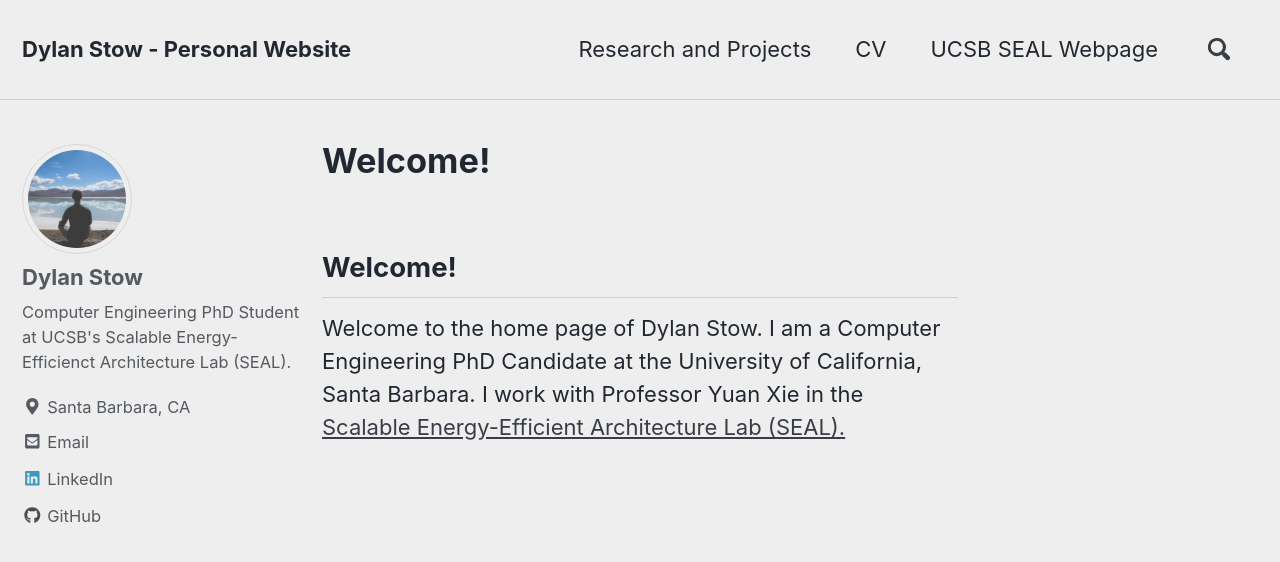
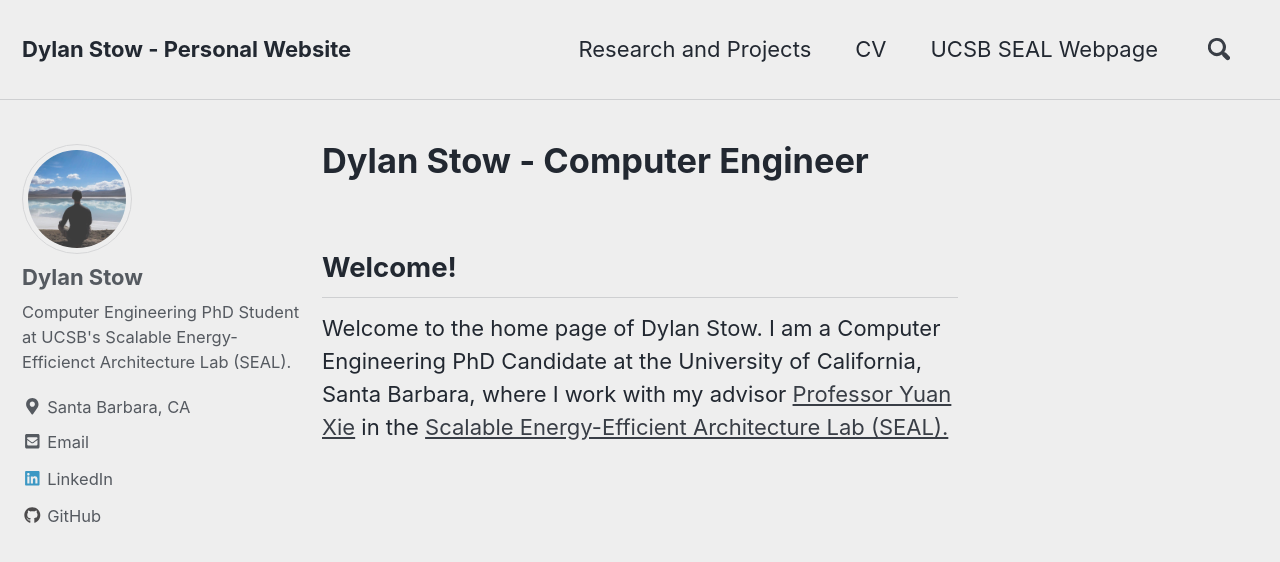
Before and after one commit to dylanstow/dylanstow.github.io, a Jekyll site: the page built from index.md, in a window 1280 px wide and 900 px high. Shown: the top 562 px of the window. Built offline with Jekyll 4.4.1, drawn with Linux system fonts in a browser that asks for light colours; nearby versions of some CDN libraries; our own code applies the rules of GitHub Pages for plain Markdown files.

Commit message:
Home title

```diff
--- a/index.md
+++ b/index.md
@@ -1,9 +1,10 @@
 ---
 permalink: /
 layout: single
+title: "Dylan Stow - Computer Engineer"
 author_profile: true
 ---
 
 ## Welcome!
 
-Welcome to the home page of Dylan Stow. I am a Computer Engineering PhD Candidate at the University of California, Santa Barbara. I work with Professor Yuan Xie in the [Scalable Energy-Efficient Architecture Lab (SEAL).](https://seal.ece.ucsb.edu/)
+Welcome to the home page of Dylan Stow. I am a Computer Engineering PhD Candidate at the University of California, Santa Barbara, where I work with my advisor [Professor Yuan Xie](https://www.ece.ucsb.edu/~yuanxie/) in the [Scalable Energy-Efficient Architecture Lab (SEAL).](https://seal.ece.ucsb.edu/)
```
